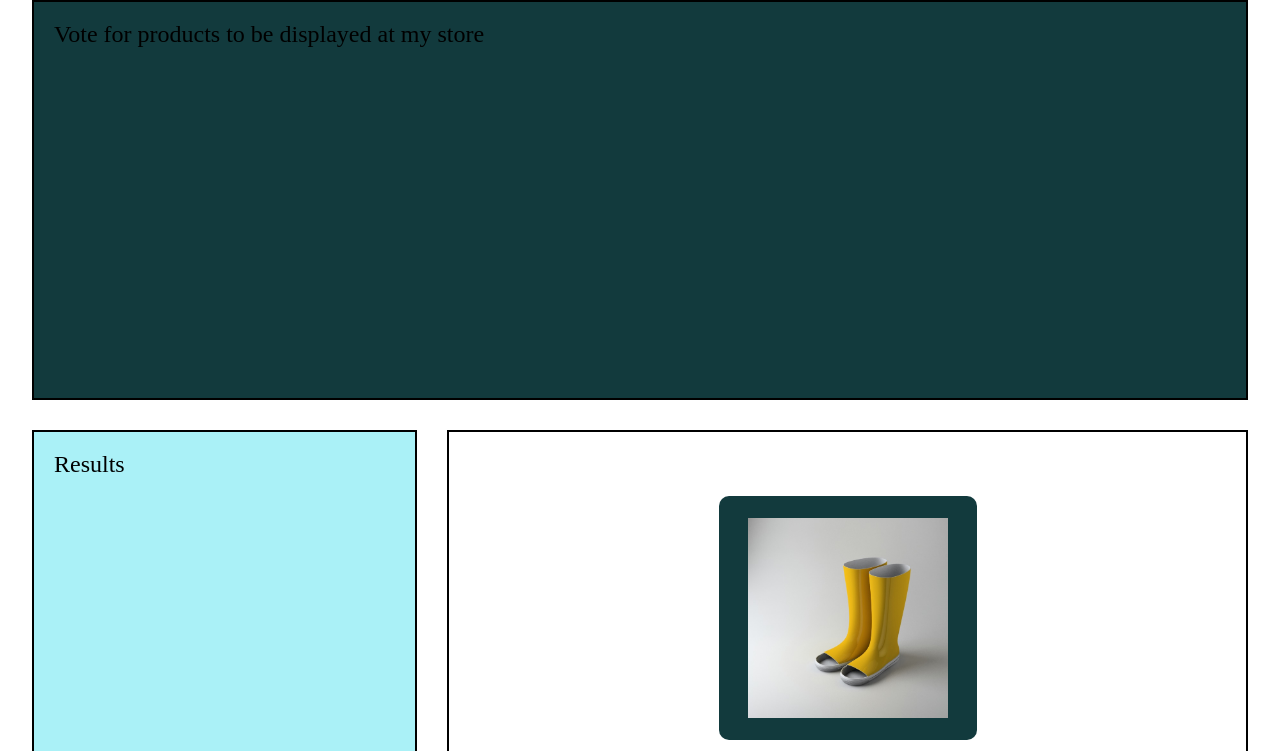
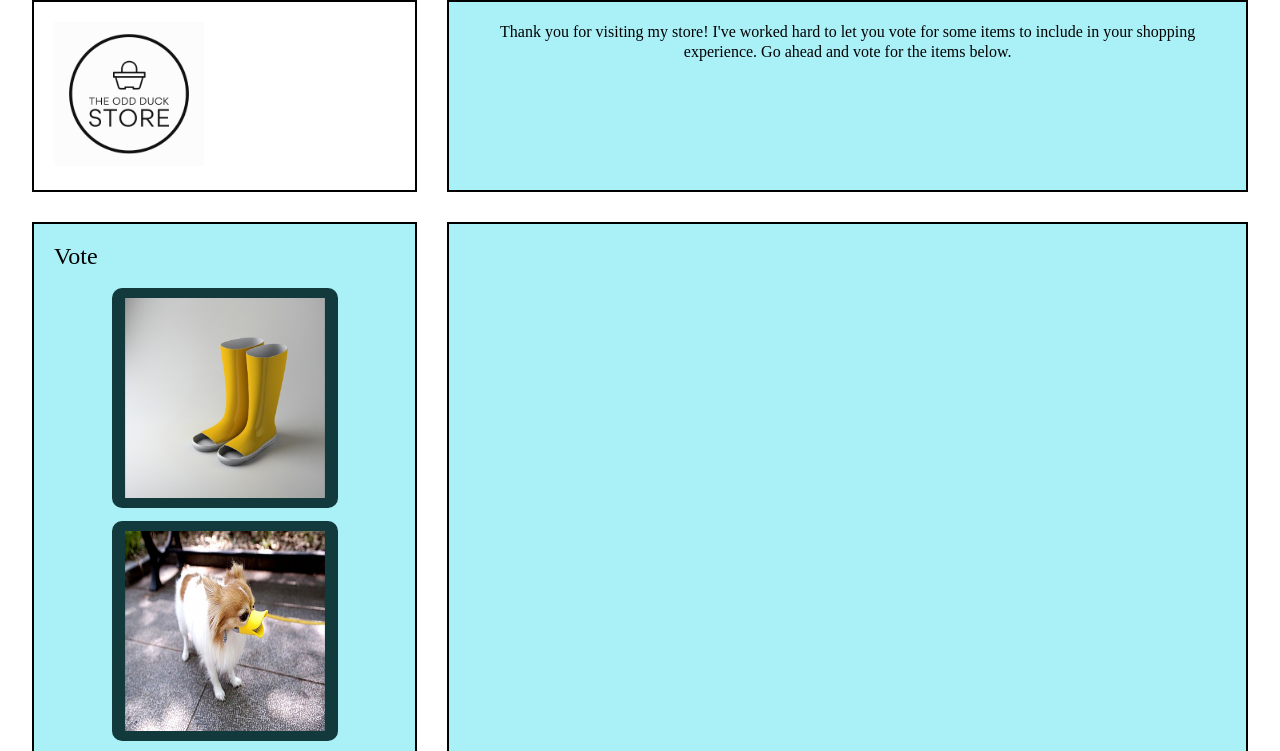
Before and after one commit to jliamgrist/odd-duck, a plain HTML site: page index.html in a window 1280 px wide. Shown: the top 751 px of the page. Drawn offline with nearby package versions, Linux system fonts and the light colour scheme.

Commit message:
more css

```diff
--- a/css/styles.css
+++ b/css/styles.css
@@ -4,7 +4,7 @@
   display: grid;
   /* grid-template-columns: 1fr 1fr 1fr; */
   grid-template-columns: repeat(3, 1fr);
-  grid-auto-rows: minmax(400px, auto);
+  grid-auto-rows: minmax(150px, auto);
   /* row-gap: 30px;
   column-gap: 30px; */
   gap: 30px;
@@ -28,28 +28,23 @@
   /* grid-area: header; */
   /* grid-column-start: 1;
   grid-column-end: -1; */
-  grid-column: 1/4;
+  grid-column: 1/2;
 }
 
 .grid-item2 {
   /* grid-area: sidebar; */
-  grid-row: 2/6;
+  grid-row: 2/4;
 }
 
 .grid-item3 {
   /* grid-area: content; */
   grid-column: 2/-1;
-  grid-row: 2/5
+  grid-row: 2/4
 }
 
 .grid-item4 {
   /* grid-area: article; */
   grid-column: 2/-1;
-}
-
-.grid-item5 {
-  /* grid-area: footer; */
-  grid-column: 1/-1;
 }
 
 h2 {
@@ -88,3 +83,17 @@ h2 {
   line-height: normal;
   list-style-type: circle;
 }
+
+#logo {
+  width: 150px;
+  align-content: center;
+  align-items: center;
+  justify-content: center;
+}
+
+#details {
+  text-align: center;
+  font-size: 1em;
+  line-height: 1.25em;
+
+}
--- a/index.html
+++ b/index.html
@@ -9,21 +9,22 @@
 
 <body>
   <main class="grid-container">
-    <div class="grid-item1" style="background-color: #123A3D">Vote for products to be displayed at my store</div>
-    <div id="sidebar" class="grid-item2" style="background-color: #AAF1F7">Results
-      <canvas id="myChart"></canvas>
+    <div class="grid-item1" style="background-color: #ffffff">
+    <img id="logo" src="img/odd duck logo store.png" alt="The Odd Duck Store Logo">
     </div>
-    <div class="grid-item3">
+    <div id="sidebar" class="grid-item2" style="background-color: #AAF1F7">Vote
       <section id="img-container">
         <img id="img-one" src="" alt="">
         <img id="img-two" src="" alt="">
         <img id="img-three" src="" alt="">
       </section>
     </div>
-    <div id="details" class="grid-item4" style="background-color: #AAF1F7">Details
+    <div class="grid-item3" style="background-color: #AAF1F7">
+      <canvas id="myChart"></canvas>
     </div>
-    <div class="grid-item5" style="background-color: #AAF1F7">Thank you for visiting my store! </div>
-  </main>
+    <div id="details" class="grid-item4" style="background-color: #AAF1F7">Thank you for visiting my store! I've worked hard to let you vote for some items to include in your shopping experience. Go ahead and vote for the items below.
+    </div>
+    </main>
 
   <script src="https://cdn.jsdelivr.net/npm/chart.js@4.1.1/dist/chart.umd.min.js"></script>
   <script src="js/app.js"></script>
```
Also changed, not shown: chart.html (added, +20 -0 lines), js/chart.js (added, +7 -0 lines), img/odd duck logo store.png (added).
